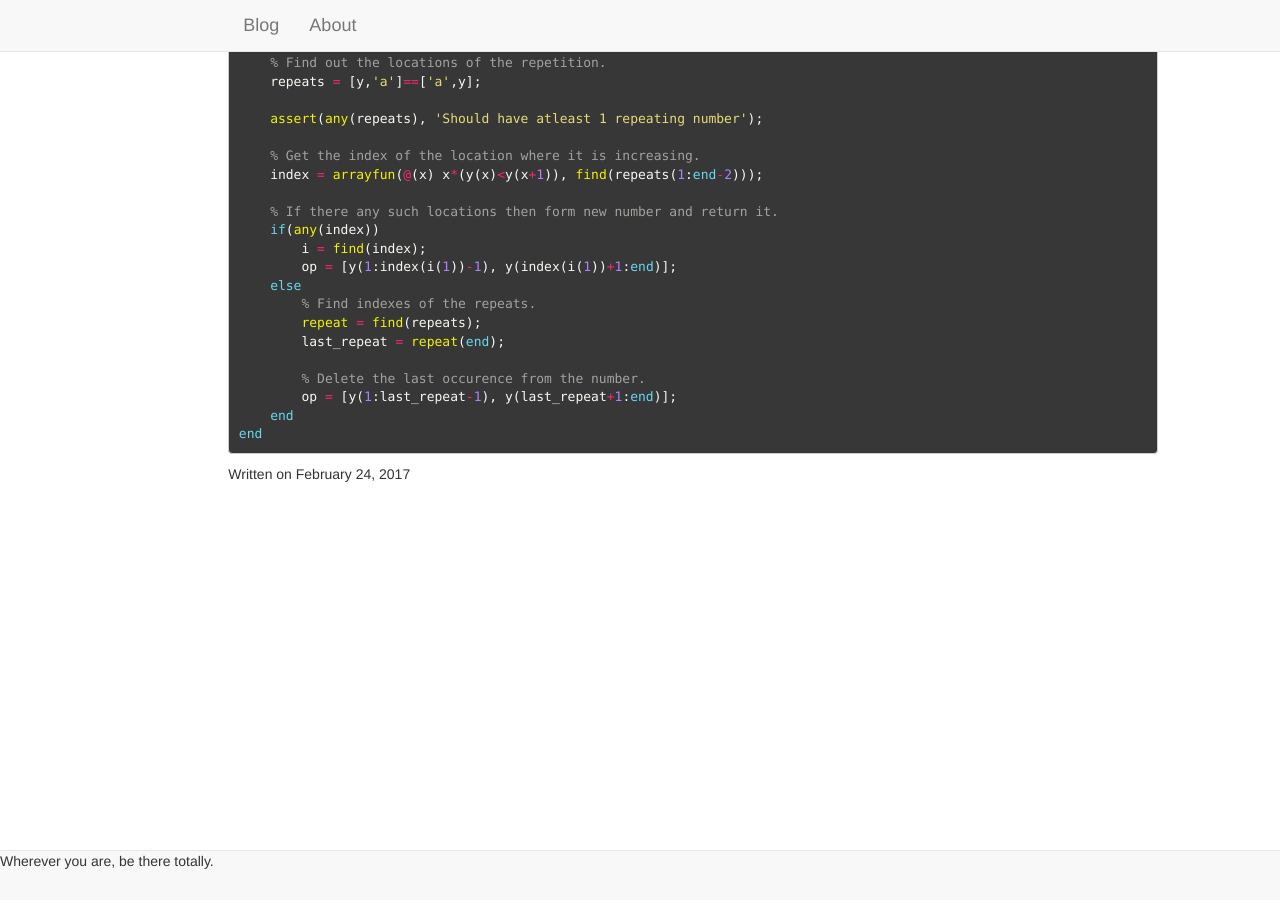
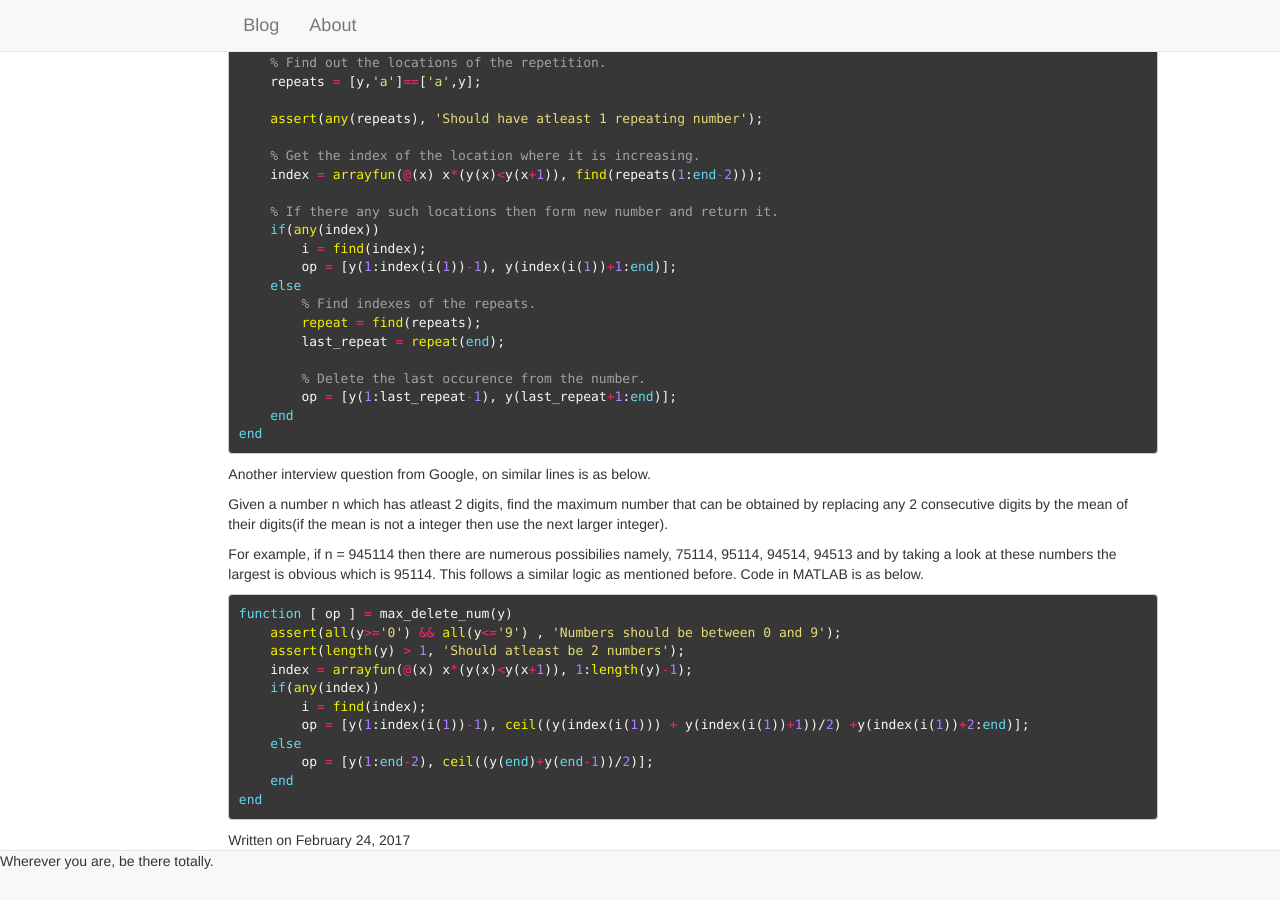
Before and after one commit to surajshetiya/surajshetiya.github.io, a Jekyll site: the page built from _posts/2017-02-24-Find-maximum-number-after-removing-a-digit.md, in a window 1280 px wide and 900 px high, scrolled down 964 px. Built offline with Jekyll 4.4.1, drawn with Linux system fonts in a browser that asks for light colours.

Commit message:
Updating the second google question

````diff
--- a/_posts/2017-02-24-Find-maximum-number-after-removing-a-digit.md
+++ b/_posts/2017-02-24-Find-maximum-number-after-removing-a-digit.md
@@ -69,3 +69,28 @@ function [ op ] = max_delete_num(y)
     end
 end
 ```
+
+
+Another interview question from Google, on similar lines is as below.
+
+
+Given a number n which has atleast 2 digits, find the maximum number that can be obtained by replacing any 2 consecutive digits by the mean of their digits(if the mean is not a integer then use the next larger integer).
+
+
+For example, if n = 945114 then there are numerous possibilies namely, 75114, 95114, 94514, 94513 and by taking a look at these numbers the largest is obvious which is 95114. This follows a similar logic as mentioned before. Code in MATLAB is as below.
+
+
+
+```matlab
+function [ op ] = max_delete_num(y)
+    assert(all(y>='0') && all(y<='9') , 'Numbers should be between 0 and 9');
+    assert(length(y) > 1, 'Should atleast be 2 numbers');
+    index = arrayfun(@(x) x*(y(x)<y(x+1)), 1:length(y)-1);
+    if(any(index))
+        i = find(index);
+        op = [y(1:index(i(1))-1), ceil((y(index(i(1))) + y(index(i(1))+1))/2) +y(index(i(1))+2:end)];
+    else
+        op = [y(1:end-2), ceil((y(end)+y(end-1))/2)];
+    end
+end
+```
````
